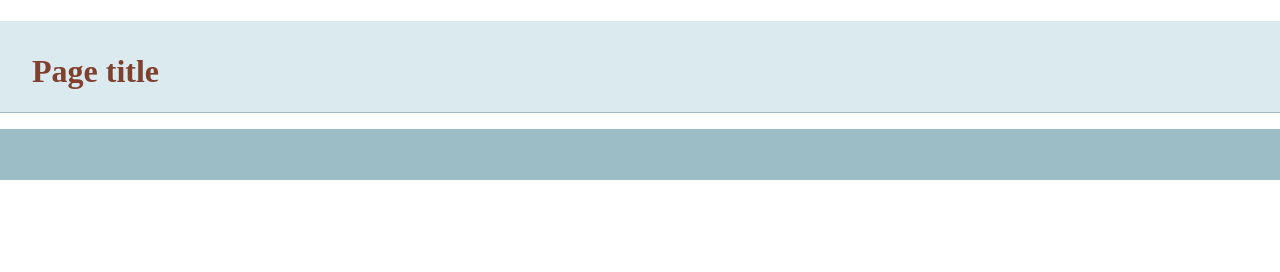
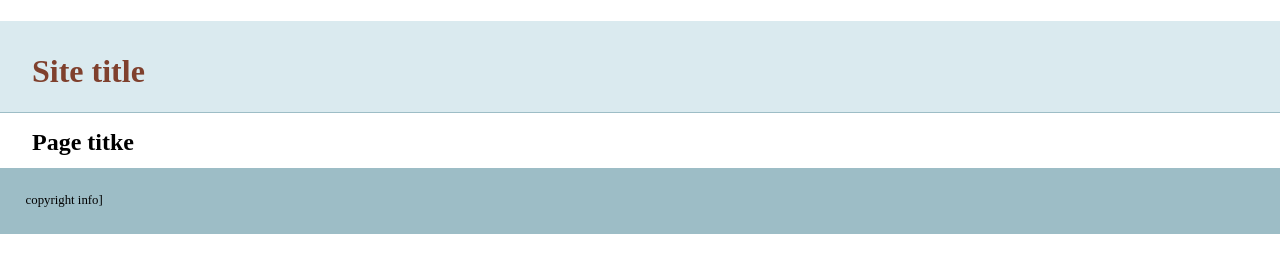
Before and after one commit to saparker/git-basics, a plain HTML site: page index.html in a window 1280 px wide. Drawn offline with nearby package versions, Linux system fonts and the light colour scheme.

Commit message:
added more info to template

```diff
--- a/index.html
+++ b/index.html
@@ -14,13 +14,14 @@
     </head>
     <body>
     <header>
-	<h1>Page title</h1>
+	<h1>Site title</h1>
     </header>
     <nav id="pageNav">
     </nav>
     <main>
+	<h2>Page titke</h2>
     </main>
-    <footer>
+    <footer>copyright info]
     </footer>
         <script>
 //use the modernizr load to load up external scripts. This will load the scripts asynchronously, but the order listed matters. Although it will load all scripts in parallel, it will execute them in the order listed
```
